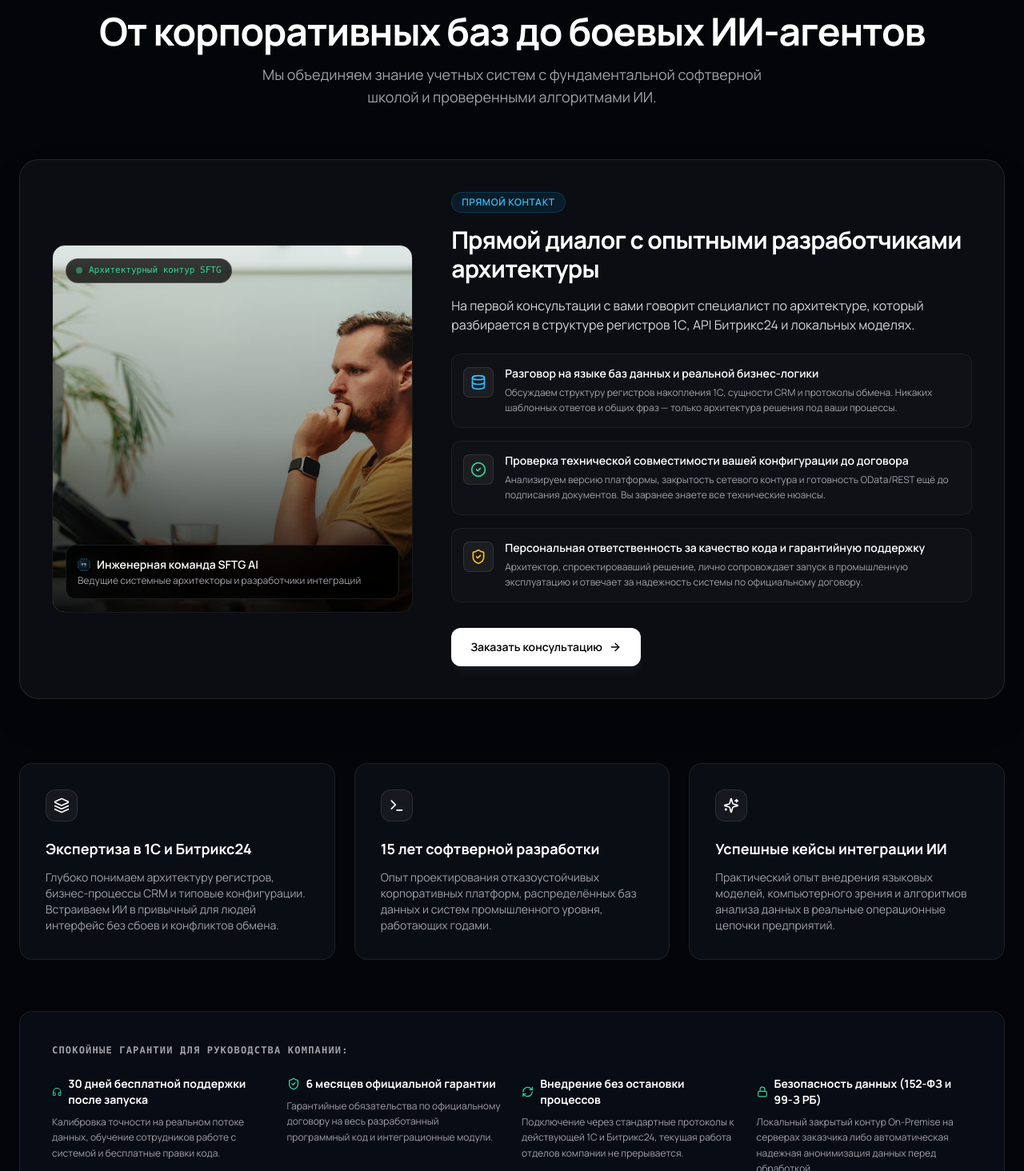
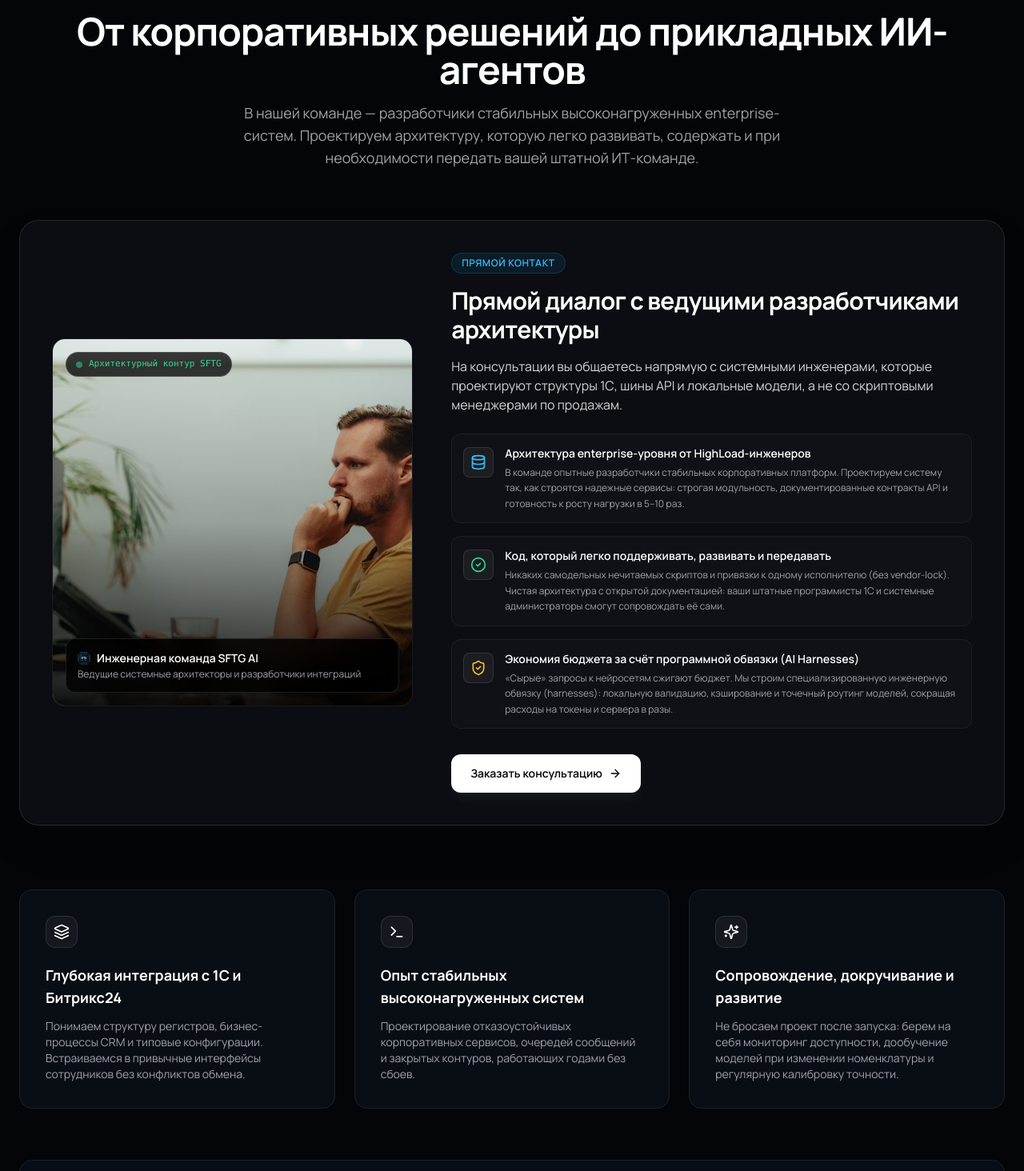
Before and after one commit to akipushdev/softgreat-ai-landing, a React (Vite) app: page / in a window 1280 px wide. Shown: the part 7466-8930 px from the top of the page at 80% size. Built offline with nearby package versions, Linux system fonts and the light colour scheme.

Commit message:
feat(task-010): overhaul engineering foundation copy with highload, harnesses, and maintainable code

```diff
--- a/src/components/TeamAndExpertise.jsx
+++ b/src/components/TeamAndExpertise.jsx
@@ -19,59 +19,59 @@ export default function TeamAndExpertise() {
   const advantages = [
     {
       icon: <Database className="w-5 h-5 text-sky-400" />,
-      title: 'Разговор на языке баз данных и реальной бизнес-логики',
-      desc: 'Обсуждаем структуру регистров накопления 1С, сущности CRM и протоколы обмена. Никаких шаблонных ответов и общих фраз — только архитектура решения под ваши процессы.'
+      title: 'Архитектура enterprise-уровня от HighLoad-инженеров',
+      desc: 'В команде опытные разработчики стабильных корпоративных платформ. Проектируем систему так, как строятся надежные сервисы: строгая модульность, документированные контракты API и готовность к росту нагрузки в 5–10 раз.'
     },
     {
       icon: <CheckCircle2 className="w-5 h-5 text-emerald-400" />,
-      title: 'Проверка технической совместимости вашей конфигурации до договора',
-      desc: 'Анализируем версию платформы, закрытость сетевого контура и готовность OData/REST ещё до подписания документов. Вы заранее знаете все технические нюансы.'
+      title: 'Код, который легко поддерживать, развивать и передавать',
+      desc: 'Никаких самодельных нечитаемых скриптов и привязки к одному исполнителю (без vendor-lock). Чистая архитектура с открытой документацией: ваши штатные программисты 1С и системные администраторы смогут сопровождать её сами.'
     },
     {
       icon: <ShieldCheck className="w-5 h-5 text-amber-400" />,
-      title: 'Персональная ответственность за качество кода и гарантийную поддержку',
-      desc: 'Архитектор, спроектировавший решение, лично сопровождает запуск в промышленную эксплуатацию и отвечает за надежность системы по официальному договору.'
+      title: 'Экономия бюджета за счёт программной обвязки (AI Harnesses)',
+      desc: '«Сырые» запросы к нейросетям сжигают бюджет. Мы строим специализированную инженерную обвязку (harnesses): локальную валидацию, кэширование и точечный роутинг моделей, сокращая расходы на токены и сервера в разы.'
     }
   ];
 
   const competencies = [
     {
       icon: <Layers className="w-5 h-5 text-white" />,
-      title: 'Экспертиза в 1С и Битрикс24',
-      desc: 'Глубоко понимаем архитектуру регистров, бизнес-процессы CRM и типовые конфигурации. Встраиваем ИИ в привычный для людей интерфейс без сбоев и конфликтов обмена.'
+      title: 'Глубокая интеграция с 1С и Битрикс24',
+      desc: 'Понимаем структуру регистров, бизнес-процессы CRM и типовые конфигурации. Встраиваемся в привычные интерфейсы сотрудников без конфликтов обмена.'
     },
     {
       icon: <Terminal className="w-5 h-5 text-white" />,
-      title: '15 лет софтверной разработки',
-      desc: 'Опыт проектирования отказоустойчивых корпоративных платформ, распределённых баз данных и систем промышленного уровня, работающих годами.'
+      title: 'Опыт стабильных высоконагруженных систем',
+      desc: 'Проектирование отказоустойчивых корпоративных сервисов, очередей сообщений и закрытых контуров, работающих годами без сбоев.'
     },
     {
       icon: <Sparkles className="w-5 h-5 text-white" />,
-      title: 'Успешные кейсы интеграции ИИ',
-      desc: 'Практический опыт внедрения языковых моделей, компьютерного зрения и алгоритмов анализа данных в реальные операционные цепочки предприятий.'
+      title: 'Сопровождение, докручивание и развитие',
+      desc: 'Не бросаем проект после запуска: берем на себя мониторинг доступности, дообучение моделей при изменении номенклатуры и регулярную калибровку точности.'
     }
   ];
 
   const guarantees = [
     {
       icon: <Headphones className="w-4 h-4 text-emerald-400" />,
-      title: '30 дней бесплатной поддержки после запуска',
+      title: '30 дней поддержки и докручивания после запуска',
       desc: 'Калибровка точности на реальном потоке данных, обучение сотрудников работе с системой и бесплатные правки кода.'
     },
     {
       icon: <ShieldCheck className="w-4 h-4 text-emerald-400" />,
       title: '6 месяцев официальной гарантии',
-      desc: 'Гарантийные обязательства по официальному договору на весь разработанный программный код и интеграционные модули.'
+      desc: 'Гарантийные обязательства по официальному договору на весь переданный программный код и интеграционные модули.'
     },
     {
       icon: <RefreshCw className="w-4 h-4 text-emerald-400" />,
-      title: 'Внедрение без остановки процессов',
-      desc: 'Подключение через стандартные протоколы к действующей 1С и Битрикс24, текущая работа отделов компании не прерывается.'
+      title: 'Внедрение без остановки процессов (Zero Downtime)',
+      desc: 'Параллельное подключение через официальные API к боевой 1С и Битрикс24, текущая работа отделов компании не прерывается.'
     },
     {
       icon: <Lock className="w-4 h-4 text-emerald-400" />,
-      title: 'Безопасность данных (152-ФЗ и 99-З РБ)',
-      desc: 'Локальный закрытый контур On-Premise на серверах заказчика либо автоматическая надежная анонимизация данных перед обработкой.'
+      title: 'Безопасность данных (152-ФЗ РФ и 99-З РБ)',
+      desc: 'Локальный закрытый контур On-Premise на серверах заказчика либо автоматическая надежная деперсонализация данных перед обработкой.'
     }
   ];
 
@@ -83,10 +83,10 @@ export default function TeamAndExpertise() {
           Инженерный фундамент
         </div>
         <h2 className="text-3xl sm:text-4xl md:text-5xl font-bold tracking-tight text-white mb-4">
-          От корпоративных баз до боевых ИИ-агентов
+          От корпоративных решений до прикладных ИИ-агентов
         </h2>
         <p className="max-w-2xl text-base sm:text-lg text-zinc-400 font-normal text-pretty">
-          Мы объединяем знание учетных систем с фундаментальной софтверной школой и проверенными алгоритмами ИИ.
+          В нашей команде — разработчики стабильных высоконагруженных enterprise-систем. Проектируем архитектуру, которую легко развивать, содержать и при необходимости передать вашей штатной ИТ-команде.
         </p>
       </div>
 
@@ -130,11 +130,11 @@ export default function TeamAndExpertise() {
             </div>
 
             <h3 className="text-2xl sm:text-3xl font-bold tracking-tight text-white mb-4">
-              Прямой диалог с опытными разработчиками архитектуры
+              Прямой диалог с ведущими разработчиками архитектуры
             </h3>
 
             <p className="text-sm sm:text-base text-zinc-300 leading-relaxed mb-6 font-normal font-sans">
-              На первой консультации с вами говорит специалист по архитектуре, который разбирается в структуре регистров 1С, API Битрикс24 и локальных моделях.
+              На консультации вы общаетесь напрямую с системными инженерами, которые проектируют структуры 1С, шины API и локальные модели, а не со скриптовыми менеджерами по продажам.
             </p>
 
             {/* 3 пункта преимуществ */}
```
Also changed, not shown: 3 other files (tests, documents, lock files or other folders).
